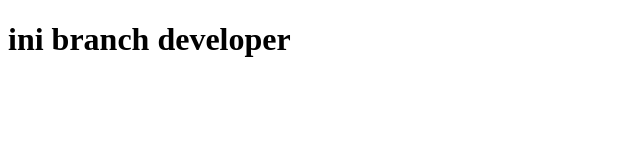
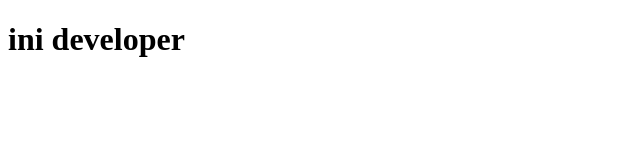
Before and after one commit to haidarridho/independent, a plain HTML site: page index.html in a window 1280 px wide. Shown: the whole page, without its empty margins (0-640 px from the left). Drawn offline with Linux system fonts and the light colour scheme.

Commit message:
Update index.html

```diff
--- a/index.html
+++ b/index.html
@@ -4,9 +4,9 @@
     <meta charset="UTF-8">
     <meta http-equiv="X-UA-Compatible" content="IE=edge">
     <meta name="viewport" content="width=device-width, initial-scale=1.0">
-    <title>Document</title>
+    <title>developer</title>
 </head>
 <body>
-    <h1>ini branch developer</h1>
+    <h1>ini developer</h1>
 </body>
 </html>
```
